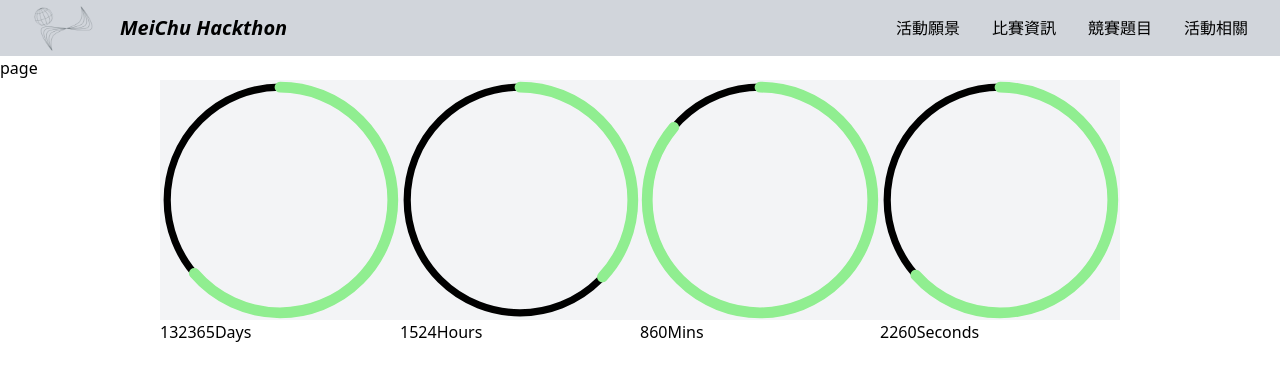
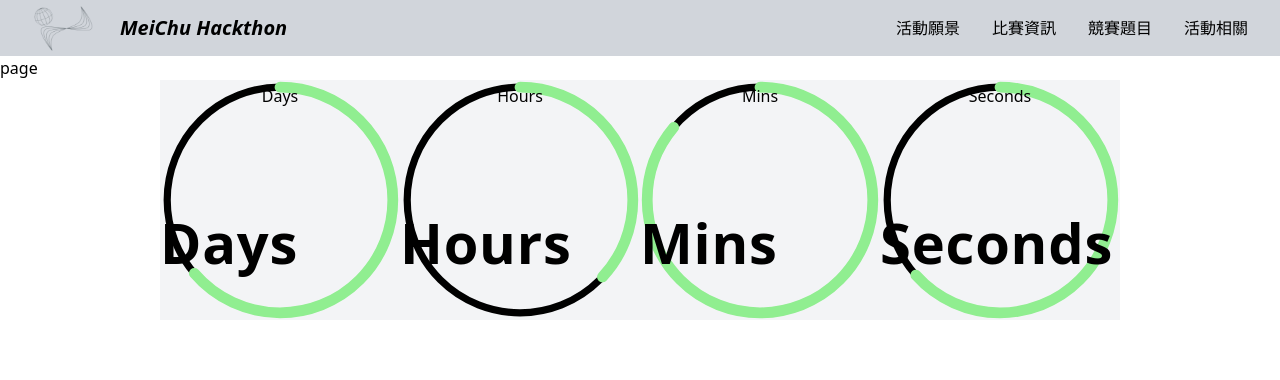
Before and after one commit to Official-Meichu-Hackathon/2023-singup, a Next.js app: page / in a window 1280 px wide. Shown: the top 380 px of the page. Built offline with nearby package versions, Linux system fonts and the light colour scheme.

Commit message:
feat: divided blocks

```diff
--- a/components/CountDown.jsx
+++ b/components/CountDown.jsx
@@ -82,10 +82,9 @@ const Circle =  ({now, up,word})  =>{
                         >
                     </circle>
                 </svg>
-                <div className = " w-full h-full">
-                    {Math.floor(now)}
-                    {up}
-                    {word}
+                <div className = "w-full h-full absolute top-0 left-0 text-center">
+                    <p className = "w-full h-[50%] text-center">{word}</p>
+                    <h2 className = "w-full h-[50%] text-center m-0">{word}</h2>
                 </div>
             </div>
         </>
--- a/styles/globals.css
+++ b/styles/globals.css
@@ -18,6 +18,86 @@
   transform: rotateY(-180deg) rotateZ(-90deg);
 
 }
+.bar_gradient{
+  background: linear-gradient(90deg, #A8D5CC 24.55%, #F3CD71 74.27%);
+
+}
+
+.scroll-progress {
+  transition: transform 0.2s ease-out;
+}
+
+.content{
+  max-height: 0;
+  overflow: hidden;
+  transition: all 0.5s cubic-bezier(0,1,0,1);
+}
+
+.content.show{
+  height: auto;
+  transition: all 0.5s cubic-bezier(1,0,1,0);
+}
+
+
+h1, h2,h3 {
+  max-width: fit-content;
+  text-wrap: balance;
+}
+
+h1 {
+  font-size: 3rem;
+  font-weight: bold;
+  letter-spacing: 0.05rem;
+  line-height: 2;
+
+  @media screen and (min-width: 576px) {
+      font-size: 4.5rem;
+  }
+}
+h2 {
+  font-size: 3rem;
+  font-weight: bold;
+  letter-spacing: 0.05rem;
+  line-height: 1.5;
+
+  @media screen and (min-width: 576px) {
+      font-size: 3.5rem;
+  }
+}
+
+h3 {
+  font-size: 2.5rem;
+  font-weight: bold;
+  line-height: 1.2;
+}
+
+h4{
+  font-size: 2rem;
+  font-weight: bold;
+  line-height: 1;
+}
+h5{
+  font-size: 1.5rem;
+  font-weight: bold;
+  line-height: 1;
+}
+
+p {
+  font-size: 1rem;
+  line-height: 2;
+  text-align: justify;
+}
+
+hr {
+  display: block;
+  margin-top: 0.5rem;
+  margin-bottom: 0.5rem;
+  margin-left: auto;
+  margin-right: auto;
+  border-style: inset;
+  border-width: 1px;
+}
+
 .main {
   width: 100vw;
   min-height: 100vh;
@@ -86,7 +166,7 @@
   font-style:italic;
 }
 .app {
-  @apply z-10 flex justify-center items-center flex-col max-w-7xl ;
+  @apply  z-10 flex justify-center items-center flex-col max-w-7xl mx-auto sm:px-16 px-6;
 }
 
 .black_btn {
```
